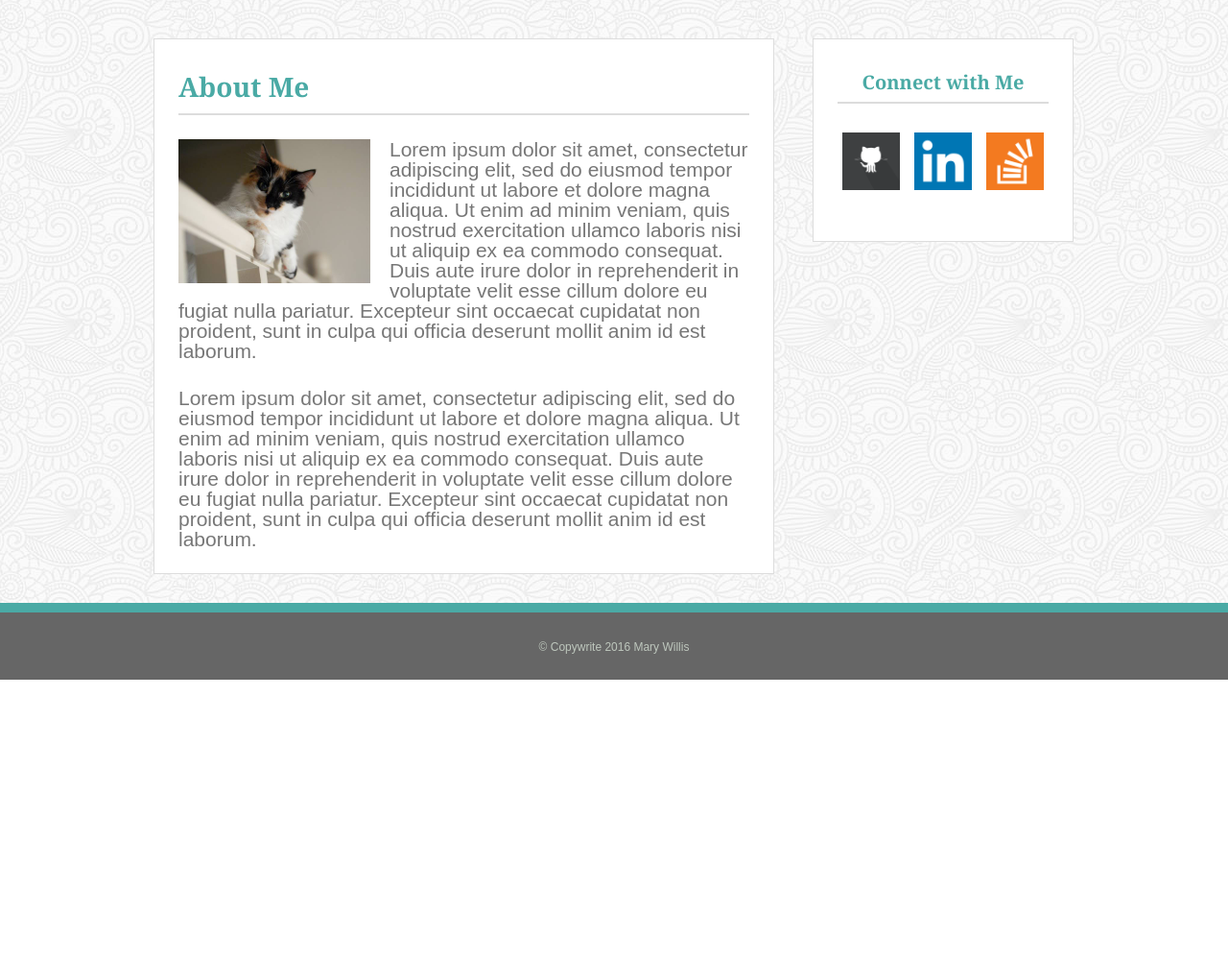
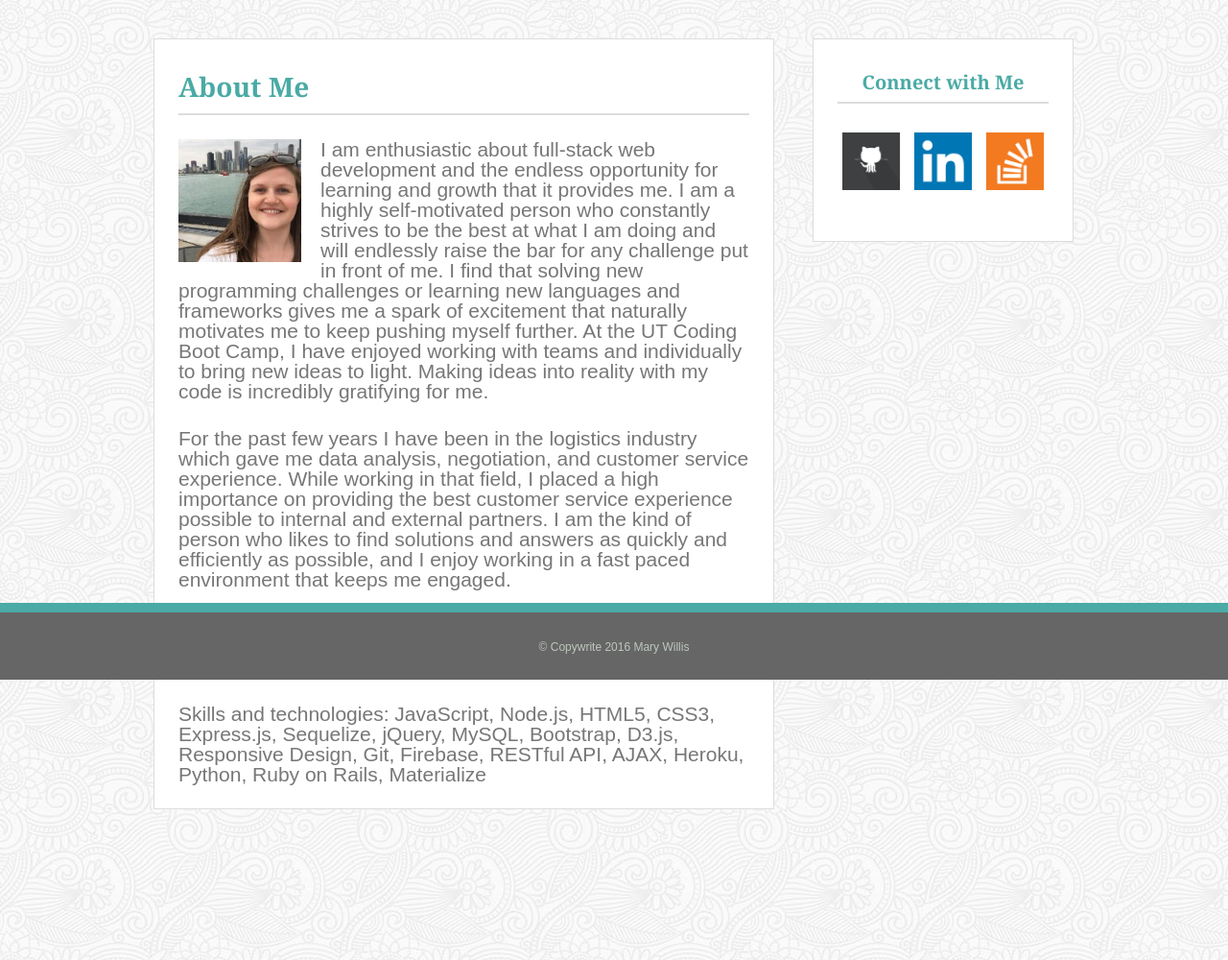
Before and after one commit to msibilsk/Responsive-Portfolio, a PHP site: page / in a window 1280 px wide. Shown: the part 92-1092 px from the top of the page at 96% size. Before the commit the page ends 800 px from the top, so only its background shows below. Run offline with PHP 8.4, Linux system fonts and the light colour scheme.

Commit message:
updates to my about page

```diff
--- a/assets/css/style.css
+++ b/assets/css/style.css
@@ -53,7 +53,7 @@ a {
 
 .container {
 	clear: both;
-	min-height: 700px;
+	min-height: 1000px;
 	width: 960px;
 	margin: 0px auto;
 }
@@ -128,8 +128,8 @@ footer {
 
 #profilepic {
 	margin-right: 20px;
- 	width: 200px;
- 	height: 150px;
+ 	width: 128px;
+ 	height: 128px;
  	float: left;
 }
 
--- a/index.html
+++ b/index.html
@@ -25,11 +25,15 @@
 		<section class="main_content">
 			<h2>About Me</h2>
 			<hr />
-			<img id="profilepic" src="assets/images/cat.jpg" alt="Profile Picture"/>
+			<img id="profilepic" src="assets/images/me.jpg" alt="Profile Picture"/>
 
-			<p class="bio">Lorem ipsum dolor sit amet, consectetur adipiscing elit, sed do eiusmod tempor incididunt ut labore et dolore magna aliqua. Ut enim ad minim veniam, quis nostrud exercitation ullamco laboris nisi ut aliquip ex ea commodo consequat. Duis aute irure dolor in reprehenderit in voluptate velit esse cillum dolore eu fugiat nulla pariatur. Excepteur sint occaecat cupidatat non proident, sunt in culpa qui officia deserunt mollit anim id est laborum. </p>
+			<p class="bio">I am enthusiastic about full-stack web development and the endless opportunity for learning and growth that it provides me. I am a highly self-motivated person who constantly strives to be the best at what I am doing and will endlessly raise the bar for any challenge put in front of me. I find that solving new programming challenges or learning new languages and frameworks gives me a spark of excitement that naturally motivates me to keep pushing myself further. At the UT Coding Boot Camp, I have enjoyed working with teams and individually to bring new ideas to light. Making ideas into reality with my code is incredibly gratifying for me.</p>
 			<br />
-			<p class="bio">Lorem ipsum dolor sit amet, consectetur adipiscing elit, sed do eiusmod tempor incididunt ut labore et dolore magna aliqua. Ut enim ad minim veniam, quis nostrud exercitation ullamco laboris nisi ut aliquip ex ea commodo consequat. Duis aute irure dolor in reprehenderit in voluptate velit esse cillum dolore eu fugiat nulla pariatur. Excepteur sint occaecat cupidatat non proident, sunt in culpa qui officia deserunt mollit anim id est laborum.</p>
+			<p class="bio">For the past few years I have been in the logistics industry which gave me data analysis, negotiation, and customer service experience. While working in that field, I placed a high importance on providing the best customer service experience possible to internal and external partners. I am the kind of person who likes to find solutions and answers as quickly and efficiently as possible, and I enjoy working in a fast paced environment that keeps me engaged.</p>
+			<br />
+			<p class="bio">My colleagues describe me as energetic and conscientious. My competencies are front and back-end JavaScript development, customer service, and consulting.</p>
+			<br />
+			<p class="bio">Skills and technologies: JavaScript, Node.js, HTML5, CSS3, Express.js, Sequelize, jQuery, MySQL, Bootstrap, D3.js, Responsive Design, Git, Firebase, RESTful API, AJAX, Heroku, Python, Ruby on Rails, Materialize</p>
 
 		</section>
 		<section class="connect">
```
Also changed, not shown: assets/images/cat.jpg (deleted), assets/images/me.jpg (added).
